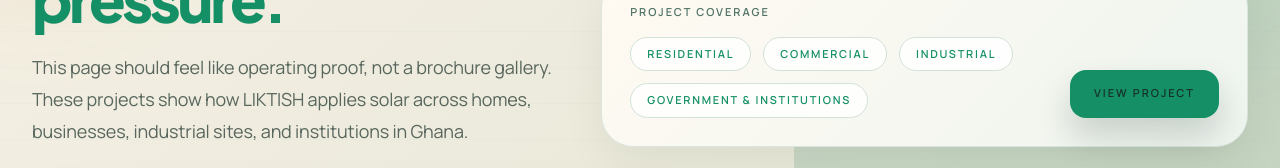
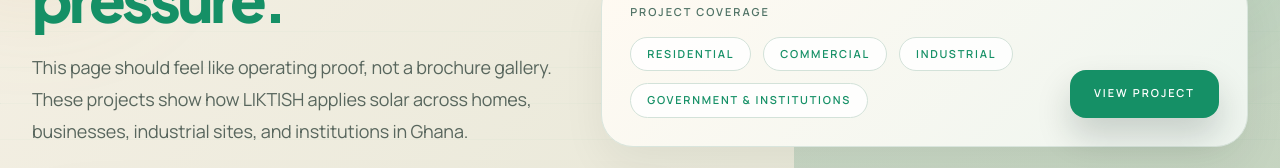
Before and after one commit to Mikedwin/LIKTISH-WEBSITE-, a Next.js app: page /projects in a window 1280 px wide. Shown: the part 346-514 px from the top of the page. Built offline with nearby package versions, Linux system fonts and the light colour scheme.

Commit message:
Force white text on project coverage button

```diff
--- a/src/app/(marketing)/projects/page.tsx
+++ b/src/app/(marketing)/projects/page.tsx
@@ -55,7 +55,8 @@ export default function ProjectsPage() {
             </div>
             <Link
               href={`/projects/${featuredProject.slug}`}
-              className="inline-flex min-h-12 items-center rounded-[1rem] bg-brand px-6 py-3 text-[11px] font-semibold uppercase tracking-[0.18em] text-white shadow-[0_18px_34px_rgba(11,33,25,0.18)]"
+              className="inline-flex min-h-12 items-center rounded-[1rem] bg-brand px-6 py-3 text-[11px] font-semibold uppercase tracking-[0.18em] !text-white shadow-[0_18px_34px_rgba(11,33,25,0.18)]"
+              style={{ color: "#ffffff" }}
             >
               View Project
             </Link>
```
